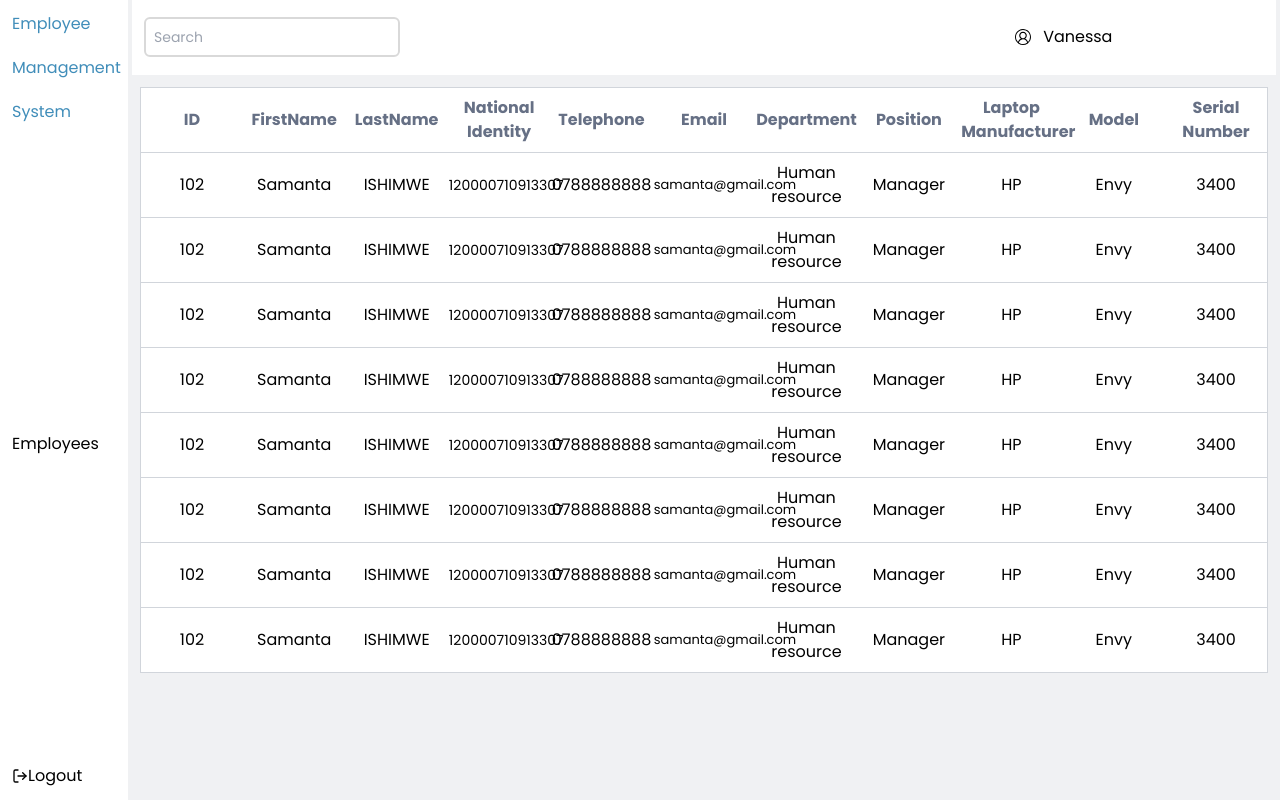
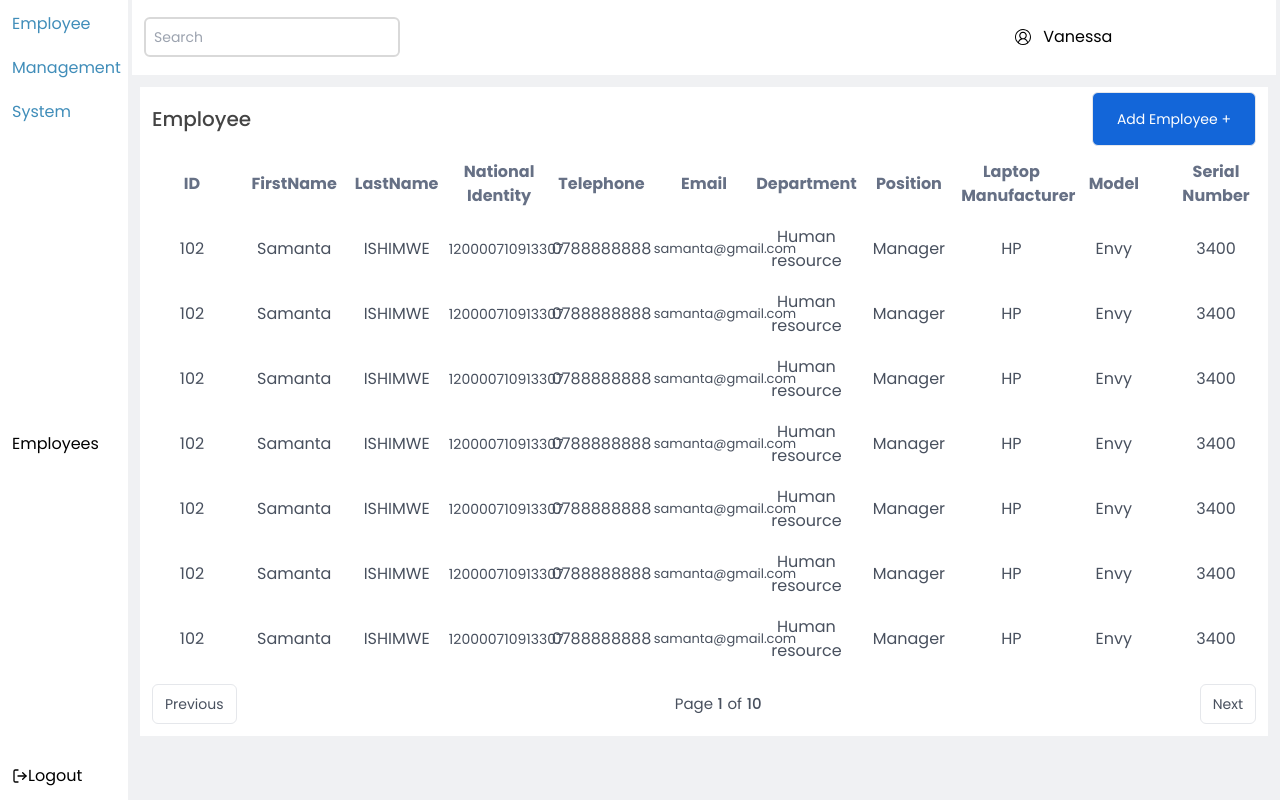
Before and after one commit to Vanex-h/EMS, a React (Vite) app: page /records in a window 1280 px wide. Built offline with nearby package versions, Linux system fonts and the light colour scheme.

Commit message:
Complete

```diff
--- a/src/components/Records/Table.tsx
+++ b/src/components/Records/Table.tsx
@@ -2,10 +2,15 @@
 
 const Table = () => {
     return (
-        <div className="h-full p-3">
-       <table className="table-fixed w-full h-auto bg-white border-collapse border border-gray-300">
+        <div className="h-full p-3 text-[#48505E]">
+          <div className="bg-white h-16 flex flex-row justify-between p-3 items-center">
+            <h2 className="text-xl font-medium text-[#444444]">Employee</h2>
+            <button className="border px-6 py-4 bg-[#1366D9] text-white text-sm rounded-md hover:bg-white hover:border-[#1366D9] hover:text-[#1366d9]">Add Employee +</button>
+          </div>
+       <table className="table-fixed w-full h-auto bg-white border-collapse border border-transparent">
+
   <thead>
-    <tr className="text-[#667085] border-b border-gray-300">
+    <tr className="text-[#667085] border-b border-transparent">
       <th className=" py-2">ID</th>
       <th className=" py-2">FirstName</th>
       <th className=" py-2">LastName</th>
@@ -20,7 +25,7 @@ const Table = () => {
     </tr>
   </thead>
   <tbody>
-    <tr className=" border-b border-gray-300">
+    <tr className=" border-b border-transparent">
       <td className=" py-2">102</td>
       <td className=" py-2">Samanta</td>
       <td className=" py-2">ISHIMWE</td>
@@ -33,7 +38,7 @@ const Table = () => {
       <td className=" py-2">Envy</td>
       <td className="px-4 py-2">3400</td>
     </tr>
-    <tr className=" border-b border-gray-300">
+    <tr className=" border-b border-transparent">
       <td className=" py-2">102</td>
       <td className=" py-2">Samanta</td>
       <td className=" py-2">ISHIMWE</td>
@@ -46,7 +51,7 @@ const Table = () => {
       <td className=" py-2">Envy</td>
       <td className="px-4 py-2">3400</td>
     </tr>
-    <tr className=" border-b border-gray-300">
+    <tr className=" border-b border-transparent">
       <td className=" py-2">102</td>
       <td className=" py-2">Samanta</td>
       <td className=" py-2">ISHIMWE</td>
@@ -59,7 +64,7 @@ const Table = () => {
       <td className=" py-2">Envy</td>
       <td className="px-4 py-2">3400</td>
     </tr>
-    <tr className=" border-b border-gray-300">
+    <tr className=" border-b border-transparent">
       <td className=" py-2">102</td>
       <td className=" py-2">Samanta</td>
       <td className=" py-2">ISHIMWE</td>
@@ -72,7 +77,7 @@ const Table = () => {
       <td className=" py-2">Envy</td>
       <td className="px-4 py-2">3400</td>
     </tr>
-    <tr className=" border-b border-gray-300">
+    <tr className=" border-b border-transparent">
       <td className=" py-2">102</td>
       <td className=" py-2">Samanta</td>
       <td className=" py-2">ISHIMWE</td>
@@ -85,7 +90,7 @@ const Table = () => {
       <td className=" py-2">Envy</td>
       <td className="px-4 py-2">3400</td>
     </tr>
-    <tr className=" border-b border-gray-300">
+    <tr className=" border-b border-transparent">
       <td className=" py-2">102</td>
       <td className=" py-2">Samanta</td>
       <td className=" py-2">ISHIMWE</td>
@@ -98,7 +103,7 @@ const Table = () => {
       <td className=" py-2">Envy</td>
       <td className="px-4 py-2">3400</td>
     </tr>
-    <tr className=" border-b border-gray-300">
+    <tr className=" border-b border-transparent">
       <td className=" py-2">102</td>
       <td className=" py-2">Samanta</td>
       <td className=" py-2">ISHIMWE</td>
@@ -111,24 +116,13 @@ const Table = () => {
       <td className=" py-2">Envy</td>
       <td className="px-4 py-2">3400</td>
     </tr>
-    <tr className=" border-b border-gray-300">
-      <td className=" py-2">102</td>
-      <td className=" py-2">Samanta</td>
-      <td className=" py-2">ISHIMWE</td>
-      <td className=" py-2 text-sm">120000710913307</td>
-      <td className=" py-2">0788888888</td>
-      <td className=" py-2 text-[13px]">samanta@gmail.com</td>
-      <td className=" py-2">Human resource</td>
-      <td className=" py-2">Manager</td>
-      <td className=" py-2">HP</td>
-      <td className=" py-2">Envy</td>
-      <td className="px-4 py-2">3400</td>
-    </tr>
-
-
-
   </tbody>
 </table>
+<div className="h-16 flex flex-row p-3 bg-white justify-between w-[100%]">
+  <button className="border px-3 text-sm hover:bg-[#48505E] hover:text-white rounded-md">Previous</button>
+  <div className="text-[15px] flex flex-row items-center justify-evenly w-24">Page <br /><div className="font-medium">1</div> of <div className="font-medium">10</div></div>
+  <button className="border px-3 text-sm hover:bg-[#48505E] hover:text-white rounded-md">Next</button>
+</div>
 
         </div>
     );
```
